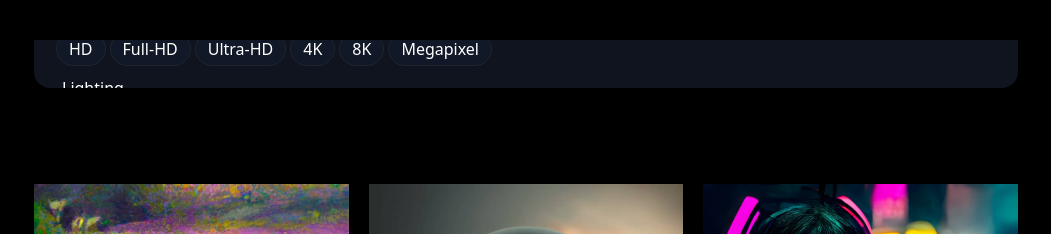
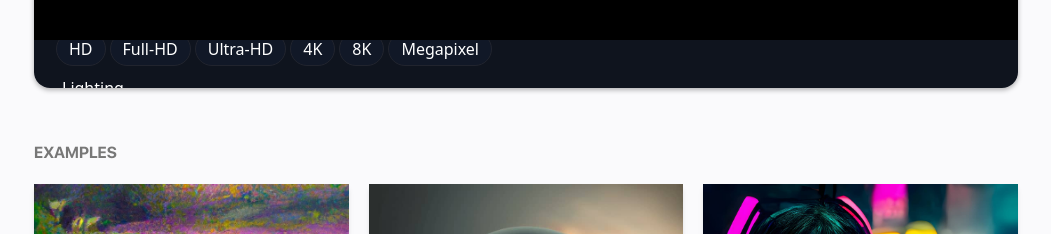
Before and after one commit to alexdeploy/openai-app_image-generator, a Vue app in the folder client/: page / in a window 1280 px wide. Shown: the part 1060-1294 px from the top of the page, without its empty margins (114-1165 px from the left). Built offline with nearby package versions, Linux system fonts and the light colour scheme.

Commit message:
Chaged dark theme to light

```diff
--- a/client/src/assets/main.css
+++ b/client/src/assets/main.css
@@ -3,10 +3,13 @@
 @tailwind utilities;
 
 html {
-  background-color: #000;
+  background-color: #fafafc;
 }
 h1 {
   color: #ededed;
+}
+h2 {
+  color: #777;
 }
 /*
 h2 {
```
